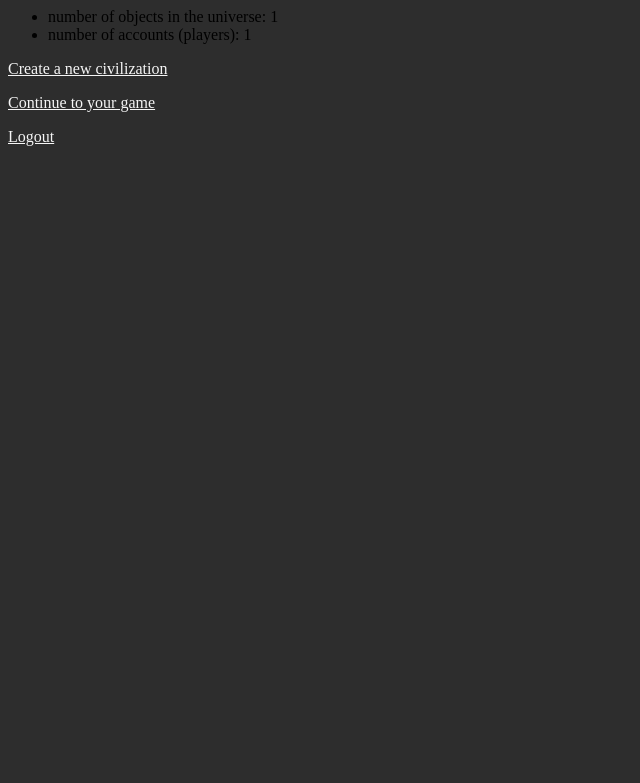
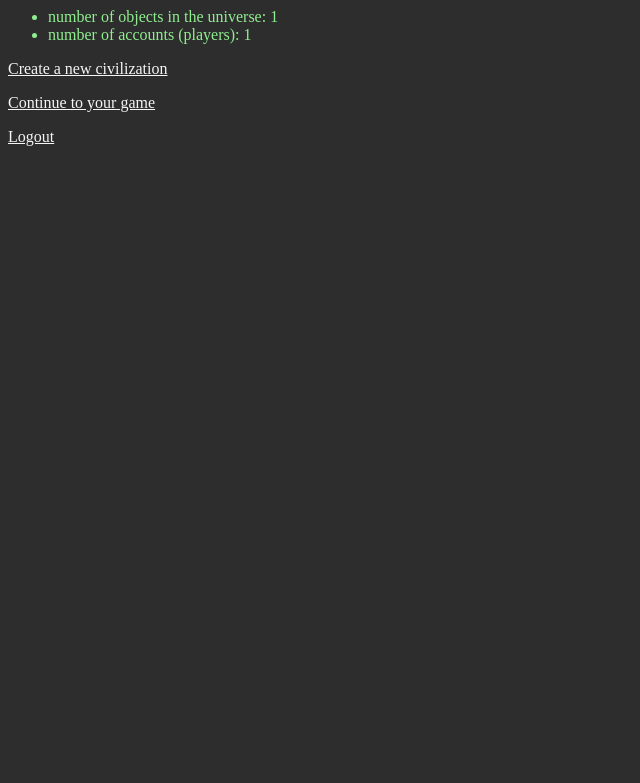
Before and after one commit to BillmanH/exoplanets, a Django app: template app/templates/app/index.html in a window 1280 px wide. Shown: the top 783 px of the page, without its empty margins (0-640 px from the left). Run offline with Django 3.2, Linux system fonts and the light colour scheme; the template is opened without the code that fills it: most values are stand-ins (such as "Sample title", 1, 10 or a date in 2020); parts of the project's set-up code (start-up, migrations or seed data) failed here and were passed over.

Commit message:
updated color schema

```diff
--- a/app/static/app/main.css
+++ b/app/static/app/main.css
@@ -1,6 +1,8 @@
 body {
     background-color: #2d2d2d;
+    color:#90EE90
   }
+
 
 svg {
   border: 1px solid white;
@@ -38,3 +40,7 @@ table, th, td {
 .menu {
   color: whitesmoke
 }
+
+.info {
+  color:#90EE90
+}
```
